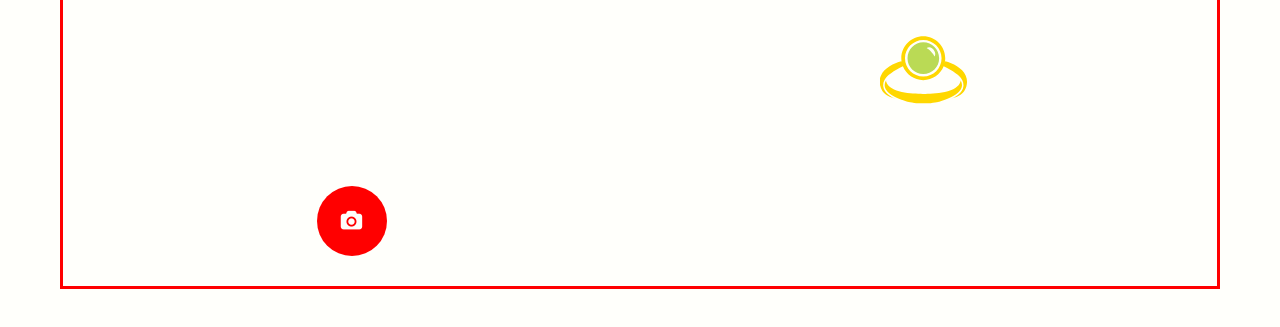
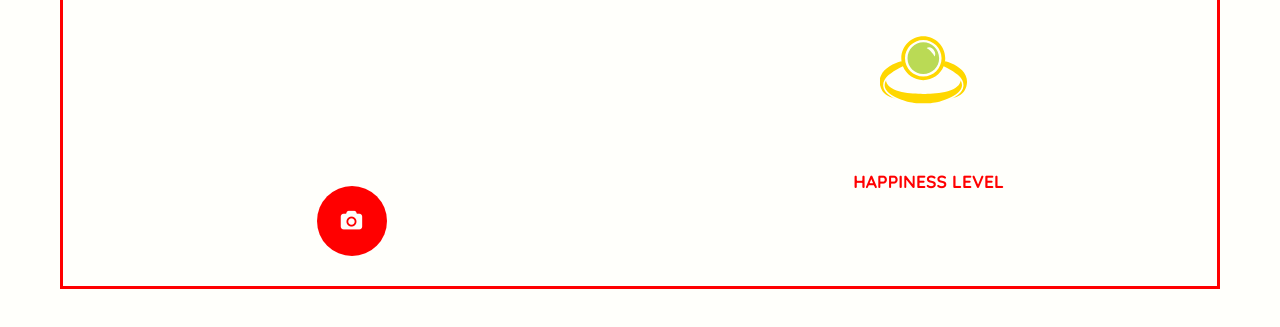
Before and after one commit to ian-mcilwain/lisaAndIanTake2, a website: page index.html in a window 1280 px wide. Shown: the part 155-482 px from the top of the page. Drawn offline with nearby package versions, Linux system fonts and the light colour scheme.

Commit message:
better console messaging based on smile level

```diff
--- a/index.html
+++ b/index.html
@@ -44,6 +44,7 @@
 					<path class="moodRing" fill="#BADA55" d="M50,21.517c-9.07,0-16.423,7.352-16.423,16.422S40.93,54.361,50,54.361c9.068,0,16.423-7.353,16.423-16.422   S59.068,21.517,50,21.517z M53.428,27.419c4.788-3.698,11.338,4.788,8.188,8.77C60.232,33.021,56.38,29.162,53.428,27.419z"/>
 				</g>
 				</svg>
+				<h2 class="howYouFeel">Happiness Level</h2>
 			</div><!--end .right-->
 		</div><!--end. content-->
 	</div><!--end .wrapper-->
--- a/scripts.js
+++ b/scripts.js
@@ -76,6 +76,7 @@ app.upload = function(img) {
 	    type: 'base64'
 	  },
 	  success: function(result) {
+	  	console.log("uploaded!")
 	  	app.deleteLink = result.data.deletehash;
 	    var id = result.data.id;
 	    var link = 'http://i.imgur.com/' + id + '.png';
```
